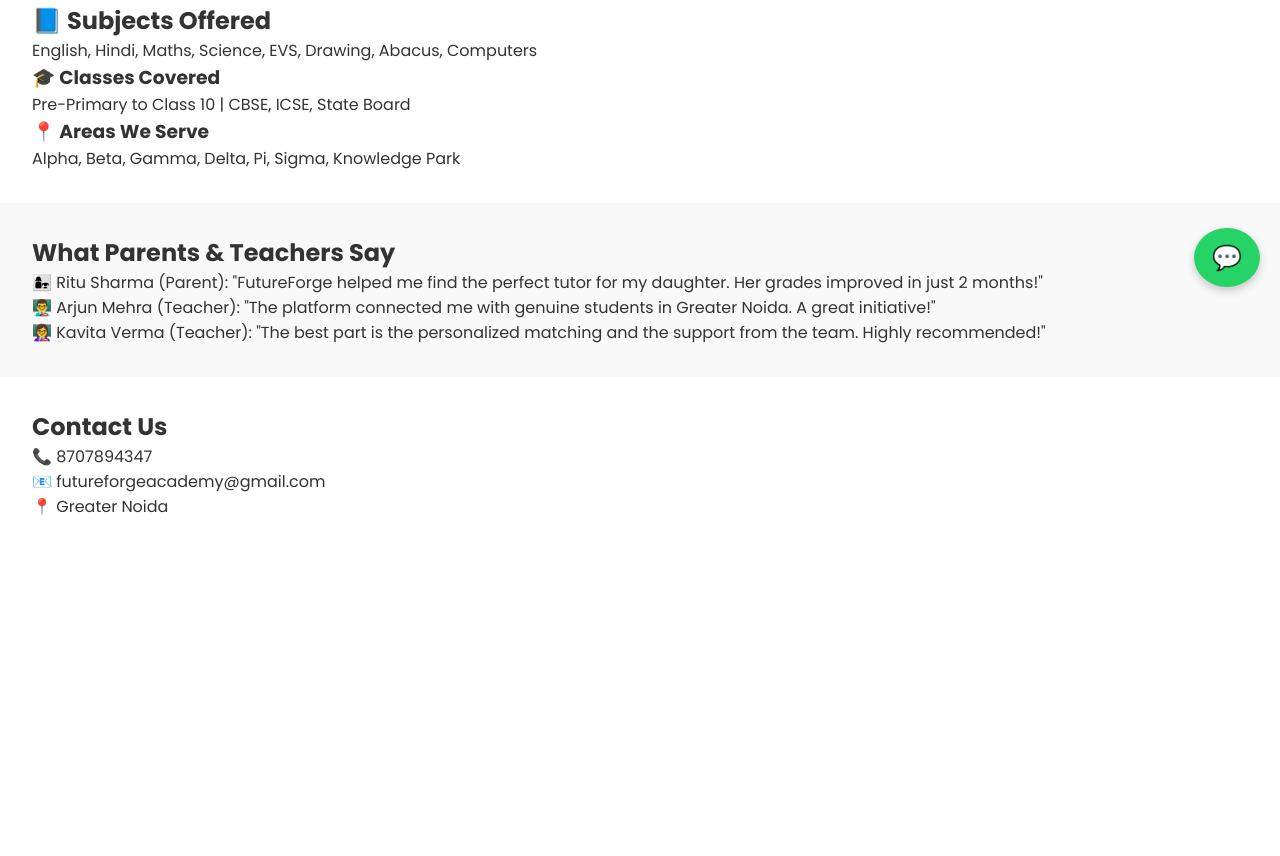
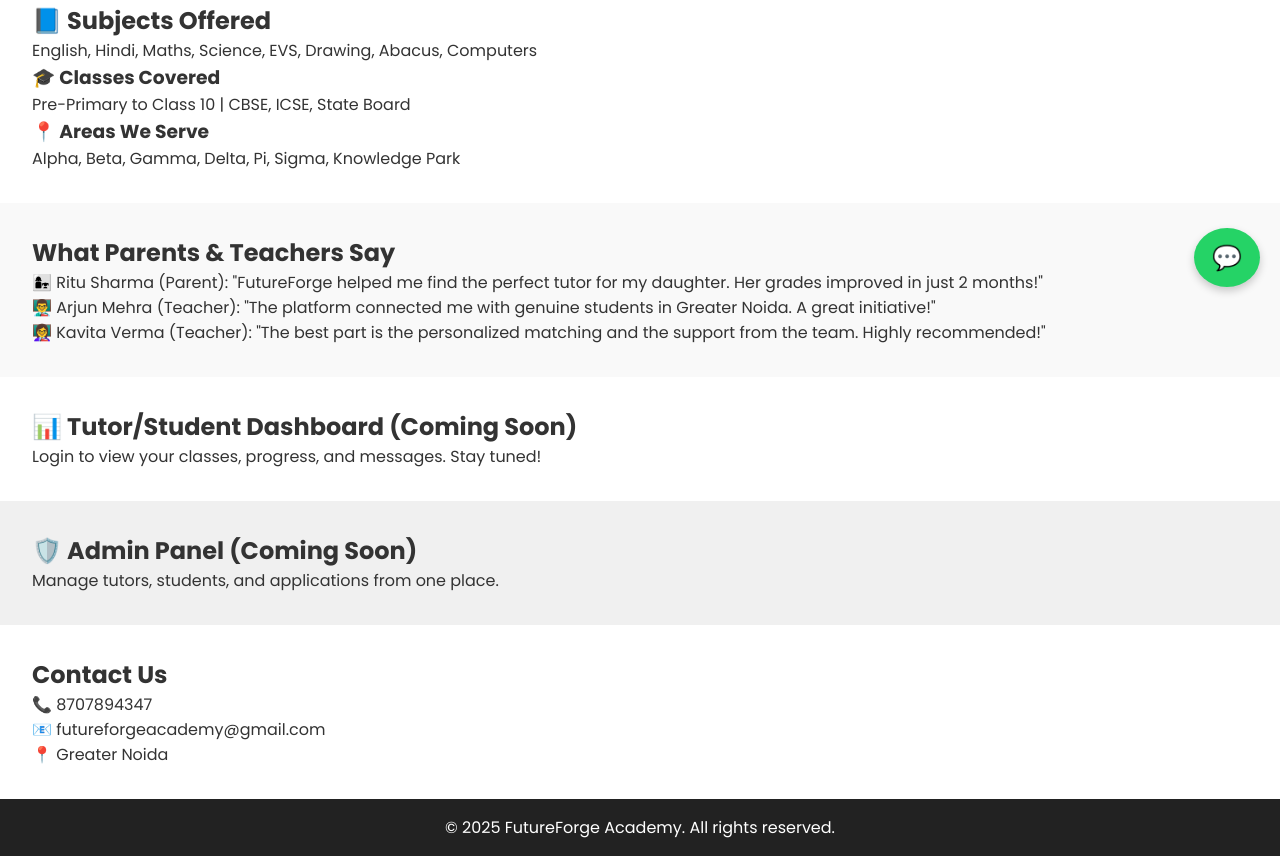
Before and after one commit to HACKERX405/futureforge-academy, a plain HTML site: page index.html in a window 1280 px wide. Shown: the part 493-1349 px from the top of the page. Before the commit the page ends 1044 px from the top, so only its background shows below. Drawn offline with Linux system fonts and the light colour scheme.

Commit message:
Update index.html

```diff
--- a/index.html
+++ b/index.html
@@ -1,4 +1,4 @@
-<!-- Full site with animation, logo, forms, WhatsApp and contact icons + Dark/Light Toggle + Scroll + SEO + Scroll Animations -->
+<!-- Full site with animation, logo, forms, WhatsApp and contact icons + Dark/Light Toggle + Scroll + SEO + Scroll Animations + Admin Panel + Dashboard + Email Alert Setup Placeholder -->
 <!DOCTYPE html>
 <html lang="en">
 <head>
@@ -12,20 +12,14 @@
   <link rel="preconnect" href="https://fonts.gstatic.com" crossorigin>
   <link href="https://fonts.googleapis.com/css2?family=Poppins:wght@400;600;700&display=swap" rel="stylesheet">
   <style>
-    html {
-      scroll-behavior: smooth;
-    }
+    html { scroll-behavior: smooth; }
     :root {
       --bg-light: #ffffff;
       --text-light: #333;
       --bg-dark: #121212;
       --text-dark: #eee;
     }
-    * {
-      margin: 0;
-      padding: 0;
-      box-sizing: border-box;
-    }
+    * { margin: 0; padding: 0; box-sizing: border-box; }
     body {
       font-family: 'Poppins', sans-serif;
       background-color: var(--bg-light);
@@ -47,13 +41,8 @@
       top: 0;
       z-index: 999;
     }
-    body.dark header {
-      background-color: #1e1e1e;
-    }
-    header img {
-      height: 50px;
-      border-radius: 10px;
-    }
+    body.dark header { background-color: #1e1e1e; }
+    header img { height: 50px; border-radius: 10px; }
     header nav a {
       margin: 0 1rem;
       text-decoration: none;
@@ -61,9 +50,7 @@
       font-weight: 600;
       transition: color 0.3s;
     }
-    header nav a:hover {
-      color: #007bff;
-    }
+    header nav a:hover { color: #007bff; }
     .toggle-btn {
       background: none;
       border: 1px solid #999;
@@ -82,6 +69,13 @@
       opacity: 1;
       transform: translateY(0);
     }
+    footer {
+      background: #222;
+      color: #fff;
+      padding: 1rem;
+      text-align: center;
+    }
+    body.dark footer { background: #111; }
   </style>
 </head>
 <body>
@@ -90,6 +84,8 @@
     <nav>
       <a href="#">Home</a>
       <a href="#subjects">Subjects</a>
+      <a href="#dashboard">Dashboard</a>
+      <a href="#admin">Admin</a>
       <a href="#contact">Contact</a>
     </nav>
     <button class="toggle-btn" onclick="toggleMode()">🌗</button>
@@ -126,12 +122,26 @@
     <blockquote>👩‍🏫 Kavita Verma (Teacher): "The best part is the personalized matching and the support from the team. Highly recommended!"</blockquote>
   </section>
 
+  <section id="dashboard" style="padding: 2rem;">
+    <h2>📊 Tutor/Student Dashboard (Coming Soon)</h2>
+    <p>Login to view your classes, progress, and messages. Stay tuned!</p>
+  </section>
+
+  <section id="admin" style="padding: 2rem; background: #f0f0f0;">
+    <h2>🛡️ Admin Panel (Coming Soon)</h2>
+    <p>Manage tutors, students, and applications from one place.</p>
+  </section>
+
   <section id="contact" style="padding: 2rem;">
     <h2>Contact Us</h2>
     <p>📞 8707894347</p>
     <p>📧 futureforgeacademy@gmail.com</p>
     <p>📍 Greater Noida</p>
   </section>
+
+  <footer>
+    &copy; 2025 FutureForge Academy. All rights reserved.
+  </footer>
 
   <a href="https://wa.me/918707894347" target="_blank" style="position: fixed; bottom: 20px; right: 20px; background: #25D366; color: white; padding: 12px 18px; border-radius: 50%; text-decoration: none; font-size: 24px; box-shadow: 0 4px 8px rgba(0,0,0,0.2);">💬</a>
 
@@ -168,14 +178,5 @@
       document.body.classList.add('dark');
     }
   </script>
-
-  <!-- Google Analytics (optional) -->
-  <!-- <script async src="https://www.googletagmanager.com/gtag/js?id=UA-XXXXXXXXX-X"></script>
-  <script>
-    window.dataLayer = window.dataLayer || [];
-    function gtag(){dataLayer.push(arguments);}
-    gtag('js', new Date());
-    gtag('config', 'UA-XXXXXXXXX-X');
-  </script> -->
 </body>
 </html>
```
